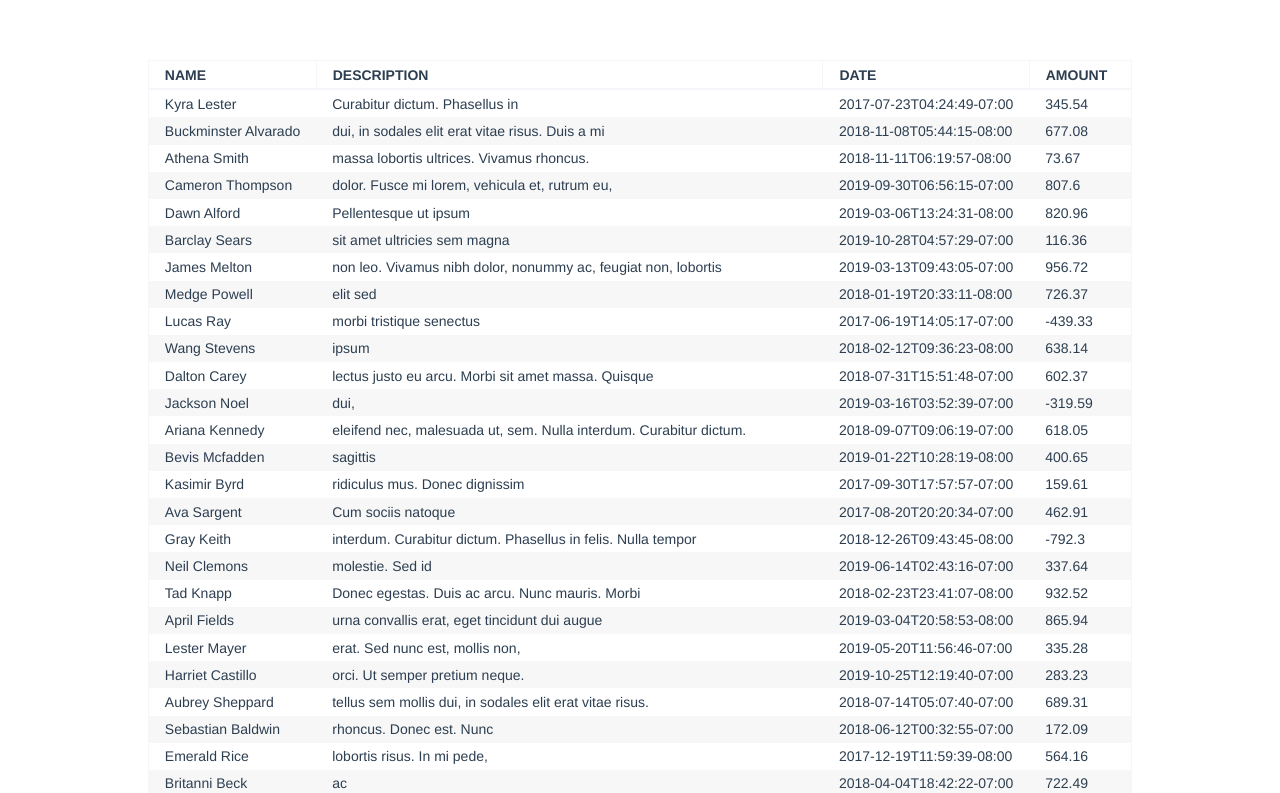
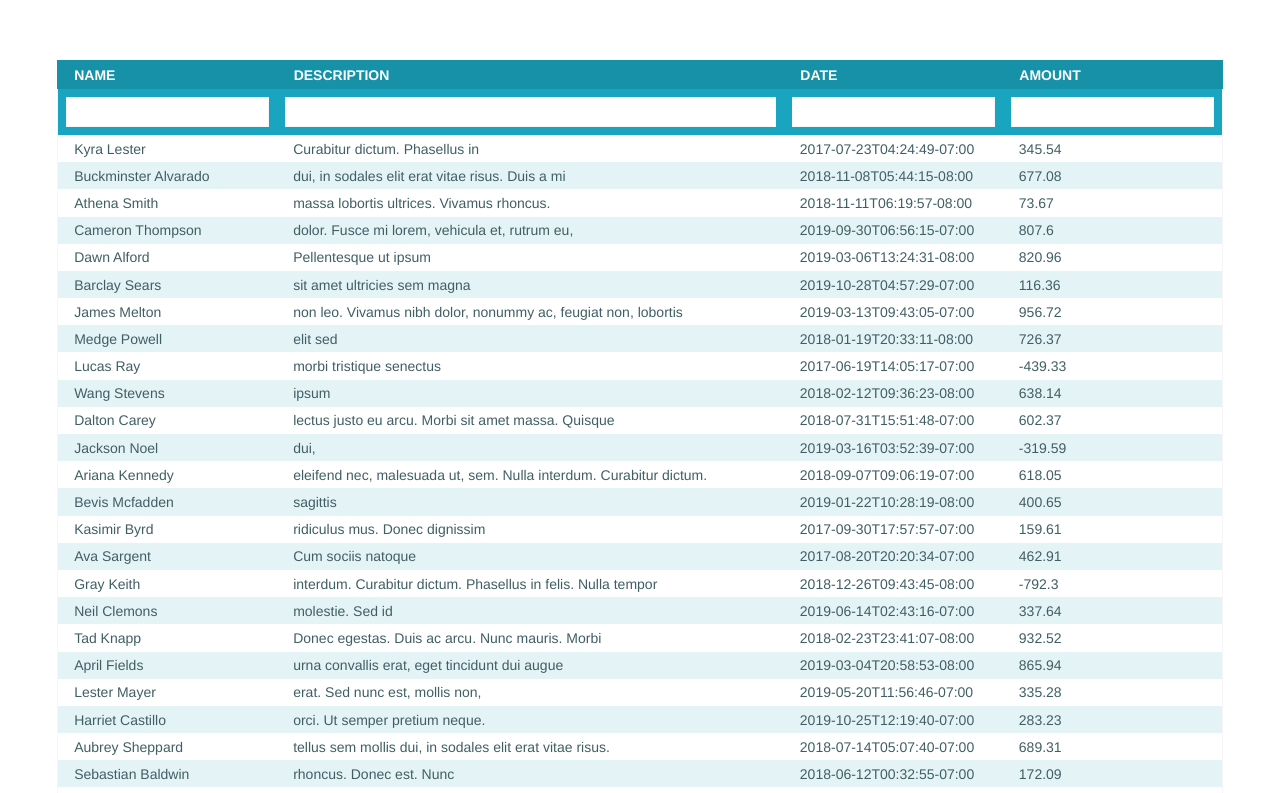
Before and after one commit to dberri/bc-data-table, a Vue app: page / in a window 1280 px wide. Shown: the top 793 px of the page. Built offline with nearby package versions, Linux system fonts and the light colour scheme; no server answers; the database is empty.

Commit message:
Changed editing input for a textarea and styled the search row

```diff
--- a/src/components/DataTable.vue
+++ b/src/components/DataTable.vue
@@ -1,4 +1,5 @@
 <template>
+  <div class="responsive-table">
     <table class="bc-data-table">
       <thead class="bc-table-header">
         <tr class="normal">
@@ -16,6 +17,11 @@
               :asc="sortDirections[currentSortDirection] === 'asc'"
             />
           </th>
+        </tr>
+        <tr class="search-row">
+          <td v-for="i in columns.length" :key="`search_${i}`">
+            <input type="text" v-model="search[i - 1]" />
+          </td>
         </tr>
       </thead>
       <tbody class="bc-table-body">
@@ -58,7 +64,8 @@
                 &times;
               </button>
               <form action="#" method="POST" @submit.prevent="submit">
-              <input type="text" v-model="editingContent" />
+                <!-- <input type="text" v-model="editingContent" /> -->
+                <textarea rows="4" v-model="editingContent"></textarea>
                 <button type="submit">Save</button>
               </form>
             </div>
@@ -66,6 +73,7 @@
         </tr>
       </tbody>
     </table>
+  </div>
 </template>
 
 <script>
@@ -99,7 +107,9 @@ export default {
 
       editingIndex: null,
       editingField: null,
-      editingContent: null
+      editingContent: null,
+
+      search: new Array(this.columns.length).fill("")
     };
   },
 
@@ -179,6 +189,13 @@ export default {
 
 <style scoped lang="scss">
 $border-color: #f7f4fa;
+$primary-color: #1691a8;
+$secondary-color: #e4f3f6;
+$text-color: #405f64;
+
+.responsive-table {
+  overflow-x: auto;
+}
 
 table.bc-data-table {
   * {
@@ -188,6 +205,8 @@ table.bc-data-table {
   border: 1px solid $border-color;
   border-collapse: collapse;
   border-spacing: 0;
+  min-width: 768px;
+  color: $text-color;
 
   tr.normal {
     td,
@@ -198,27 +217,45 @@ table.bc-data-table {
 
   thead.bc-table-header {
     th {
-      border-bottom: 2px solid $border-color;
+      border: 1px solid $primary-color;
       text-align: left;
       text-transform: uppercase;
       cursor: pointer;
       position: relative;
       padding-right: 24px;
+      background-color: $primary-color;
+      color: #fff;
 
       &.active {
-        background-color: #f8f9fc;
+        background-color: darken($primary-color, 5%);
+        border: 1px solid darken($primary-color, 5%);
       }
     }
 
     th:not(:last-child) {
-      border-right: 1px solid $border-color;
+      border-right: 1px solid $primary-color;
+    }
+
+    tr.search-row {
+      background-color: lighten($primary-color, 5%);
+      td {
+        padding: 0.5rem;
+
+        input {
+          padding: 0.4rem 0.75rem;
+          width: 100%;
+          border: 1px solid $border-color;
+        }
+      }
     }
   }
 
   tbody.bc-table-body {
     tr {
+      background-color: #fff;
+
       &:nth-child(even) {
-        background-color: #f7f7f7;
+        background-color: $secondary-color;
       }
 
       td {
@@ -239,11 +276,15 @@ table.bc-data-table {
           position: absolute;
           top: 0;
           right: 0;
-          padding: 2rem 1rem 1rem 1rem;
           min-width: 50%;
           border: 1px solid darken($border-color, 5%);
           background-color: #fff;
           box-shadow: 1px 1px 5px 1px rgba(0, 0, 0, 0.05);
+          padding: 1rem 0.5rem 0.5rem 0.5rem;
+
+          @media screen and (min-width: 568px) {
+            padding: 2rem 1rem 1rem 1rem;
+          }
 
           .close-btn {
             background: none;
@@ -258,11 +299,12 @@ table.bc-data-table {
           }
 
           form {
-            input {
+            textarea {
               width: 100%;
               display: block;
               padding: 0.5rem;
               margin-bottom: 0.5rem;
+              border: 1px solid $border-color;
             }
 
             button[type="submit"] {
```
Also changed, not shown: 1 other file (tests, documents, lock files or other folders). Lines whose indentation alone changed are shown as unchanged.
